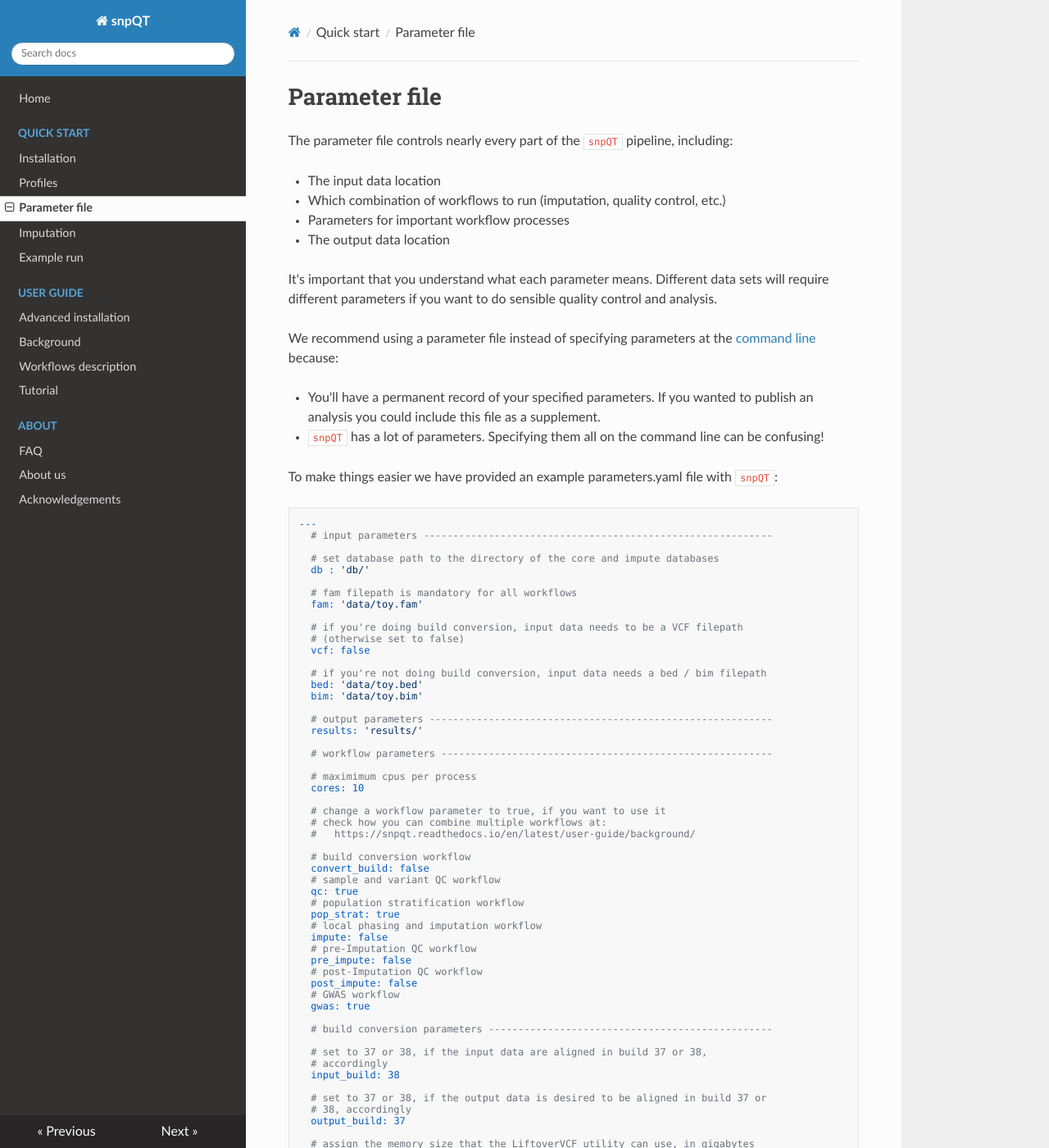
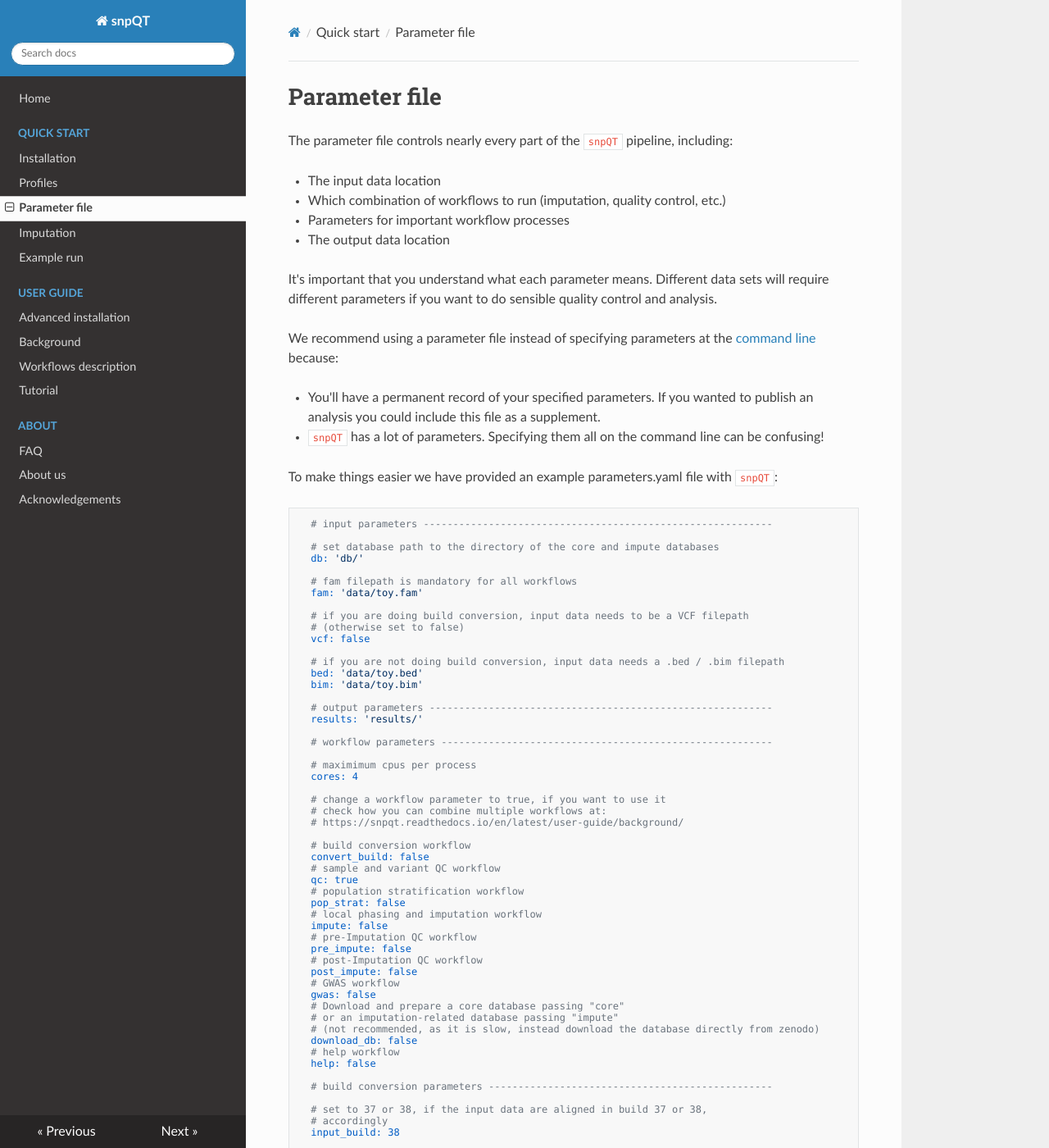
Before and after one commit to nebfield/snpQT, an MkDocs documentation site: the page built from docs/quickstart/parameters.md, in a window 1280 px wide and 1400 px high. Shown: the whole window at 82% size. Built offline with MkDocs 1.6.1, drawn with Linux system fonts in a browser that asks for light colours; nearby versions of some CDN libraries; some of the changed text lies outside the part shown.

Commit message:
Update parameter file

````diff
--- a/docs/quickstart/parameters.md
+++ b/docs/quickstart/parameters.md
@@ -23,20 +23,19 @@ To make things easier we have provided an example parameters.yaml file with
 `snpQT`:
 
 ```
----
   # input parameters -----------------------------------------------------------
 
   # set database path to the directory of the core and impute databases
-  db : 'db/'
+  db: 'db/'
 
   # fam filepath is mandatory for all workflows
   fam: 'data/toy.fam'
 
-  # if you're doing build conversion, input data needs to be a VCF filepath
+  # if you are doing build conversion, input data needs to be a VCF filepath
   # (otherwise set to false)
   vcf: false
 
-  # if you're not doing build conversion, input data needs a bed / bim filepath
+  # if you are not doing build conversion, input data needs a .bed / .bim filepath
   bed: 'data/toy.bed'
   bim: 'data/toy.bim'
 
@@ -46,18 +45,18 @@ To make things easier we have provided an example parameters.yaml file with
   # workflow parameters --------------------------------------------------------
 
   # maximimum cpus per process
-  cores: 10
+  cores: 4
 
   # change a workflow parameter to true, if you want to use it
   # check how you can combine multiple workflows at:
-  #   https://snpqt.readthedocs.io/en/latest/user-guide/background/
+  # https://snpqt.readthedocs.io/en/latest/user-guide/background/
 
   # build conversion workflow
   convert_build: false
   # sample and variant QC workflow
   qc: true
   # population stratification workflow
-  pop_strat: true
+  pop_strat: false
   # local phasing and imputation workflow
   impute: false
   # pre-Imputation QC workflow
@@ -65,7 +64,13 @@ To make things easier we have provided an example parameters.yaml file with
   # post-Imputation QC workflow
   post_impute: false
   # GWAS workflow
-  gwas: true
+  gwas: false
+  # Download and prepare a core database passing "core"
+  # or an imputation-related database passing "impute"
+  # (not recommended, as it is slow, instead download the database directly from zenodo)
+  download_db: false
+  # help workflow
+  help: false
 
   # build conversion parameters ------------------------------------------------
 
@@ -177,7 +182,5 @@ To make things easier we have provided an example parameters.yaml file with
 
   # dummy parameters to silence nextflow warnings ------------------------------
 
-  help: false
-  download_db: false
-
+  impute5_version: '_1.1.4_static'
 ```
````
Also changed, not shown: other parts of docs/quickstart/parameters.md (+2 -2 lines).
